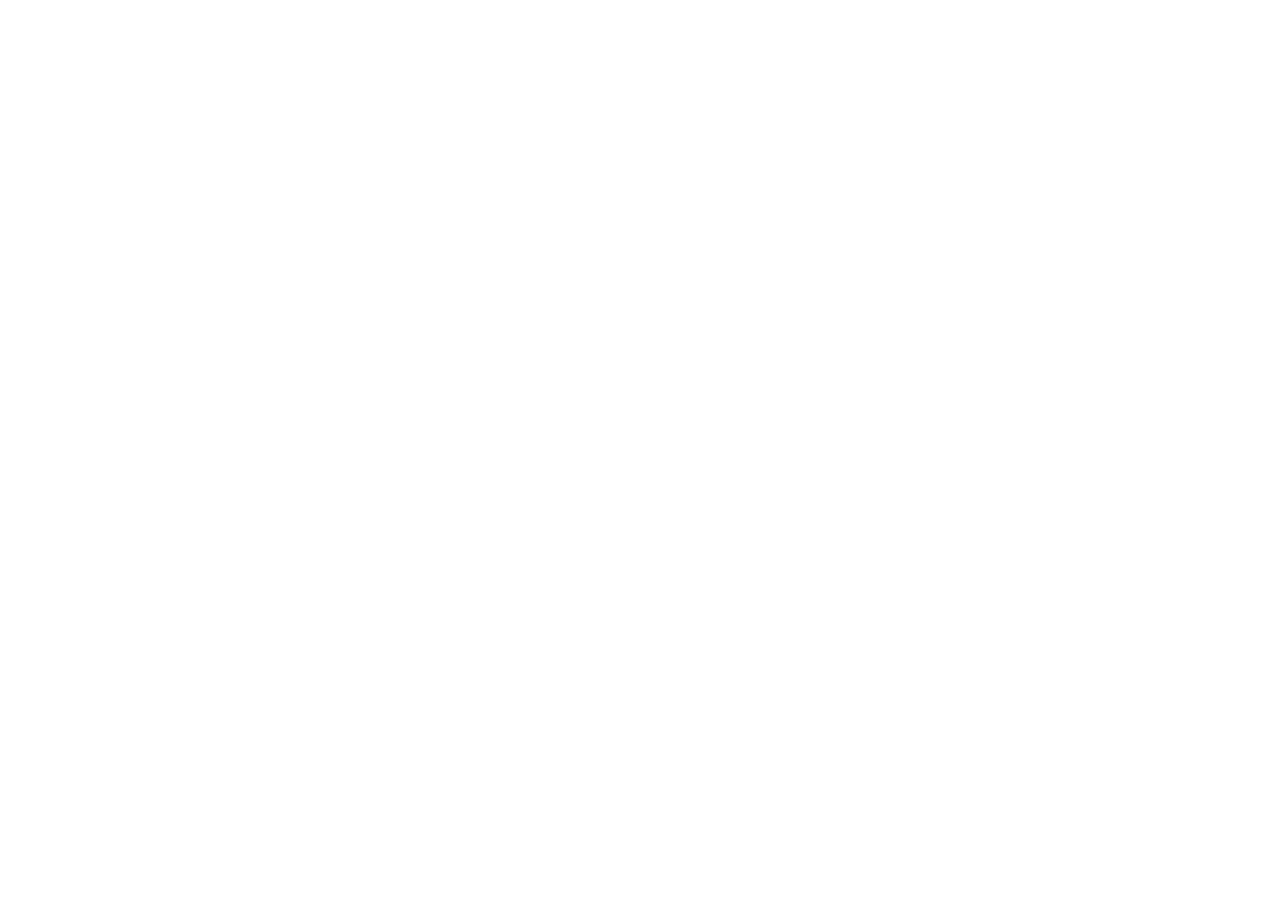
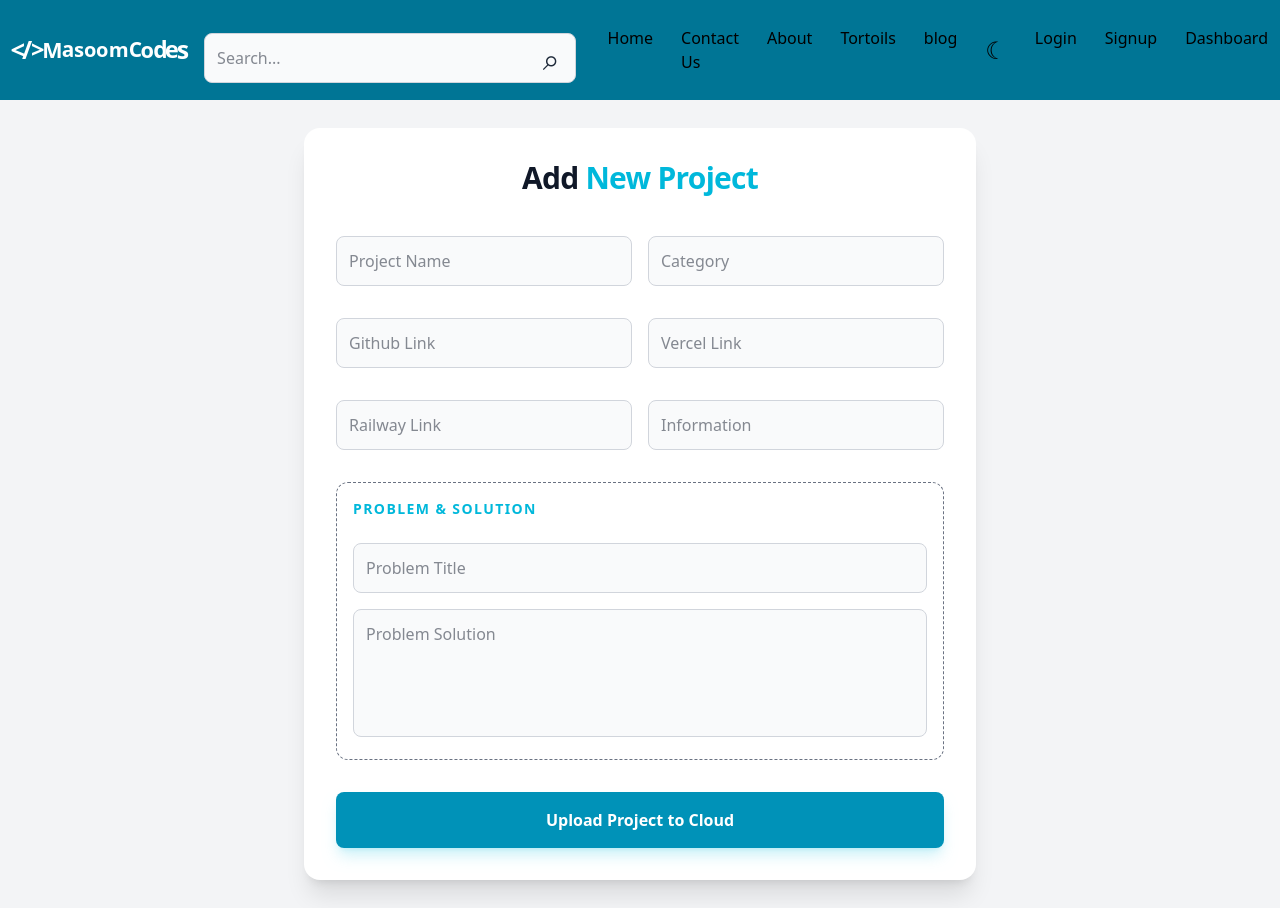
Before and after one commit to qudratullah-stack/FullStack-PortFolio-Frontend, a React (Vite) app: page /admin/page in a window 1280 px wide. Before the commit this address had no page. Before the commit the page ends 800 px from the top, so only its background shows below. Built offline with nearby package versions, Linux system fonts and the light colour scheme.

Commit message:
create AdminComponent with style

```diff
--- a/src/App.tsx
+++ b/src/App.tsx
@@ -4,6 +4,7 @@
 import About from './componenets/About'
 import ContactUs from './componenets/ContactUs'
 import ProviderContext from './context/ProviderContext'
+import Admin from './componenets/Admin'
 function App() {
   return (
     <>
@@ -12,6 +13,7 @@
     <Routes>
       <Route path='/' element={<Home/>}/>
       <Route path='/about' element={<About/>}/>
+      <Route path='/admin/page' element={<Admin/>}/>
       <Route path='/contactUs' element={<ContactUs/>}/>
 
    </Routes>
--- /dev/null
+++ b/src/componenets/Admin.tsx
@@ -0,0 +1,47 @@
+import MyContext from "../context/CreateContext";
+import { useContext } from "react";
+import Navbar from "./partials/Navbar"
+function Admin() {
+    const {darkMode} = useContext(MyContext)
+    const inputStyle = `w-full mt-4 p-3 rounded-lg border outline-none transition-all duration-300
+  ${darkMode
+    ? "bg-gray-800 border-gray-700 text-white focus:border-cyan-500 focus:ring-1 focus:ring-cyan-500"
+    : "bg-gray-50 border-gray-300 text-gray-900 focus:border-blue-500 focus:ring-1 focus:ring-blue-500"
+  }`;
+  return (
+
+   <>
+   <Navbar/>
+  <div className={`project flex flex-col w-full items-center min-h-screen p-7 transition-colors duration-500 ${darkMode ? 'bg-gray-900 text-white' : 'bg-gray-100 text-gray-900'}`}>
+
+   <div className={`form flex flex-col w-full max-w-2xl p-8 rounded-2xl shadow-xl ${darkMode ? 'bg-gray-800/50 border border-gray-700' : 'bg-white'}`}>
+
+      <h2 className="font-extrabold text-3xl mb-6 text-center tracking-tight">
+         Add <span className="text-cyan-500">New Project</span>
+      </h2>
+
+      <div className="grid grid-cols-1 md:grid-cols-2 gap-4">
+         <input type="text" placeholder="Project Name" className={inputStyle} />
+         <input type="text" placeholder="Category" className={inputStyle} />
+         <input type="text" placeholder="Github Link" className={inputStyle} />
+         <input type="text" placeholder="Vercel Link" className={inputStyle} />
+         <input type="text" placeholder="Railway Link" className={inputStyle} />
+         <input type="text" placeholder="Information" className={inputStyle} />
+      </div>
+
+      <div className="mt-8 p-4 rounded-xl border border-dashed border-gray-500">
+         <p className="text-sm font-semibold mb-2 text-cyan-500 uppercase tracking-widest">Problem & Solution</p>
+         <input type="text" placeholder="Problem Title" className={inputStyle} />
+         <textarea placeholder="Problem Solution" className={`${inputStyle} h-32 resize-none`}></textarea>
+      </div>
+
+      <button className="mt-8 w-full py-4 bg-cyan-600 hover:bg-cyan-500 text-white font-bold rounded-lg transition-transform active:scale-95 shadow-lg shadow-cyan-500/20">
+         Upload Project to Cloud
+      </button>
+   </div>
+</div>
+   </>
+  )
+}
+
+export default Admin
--- a/src/componenets/Home.tsx
+++ b/src/componenets/Home.tsx
@@ -29,7 +29,7 @@
       "--chars": homeArray[arrayLength].text.length}}> {homeArray[arrayLength].text} </span>
 </div>
    <p className="mt-8 text-lg p-7 md:text-xl lg:text-3xl text-slate-200 max-w-3xl mx-auto leading-relaxed font-normal antialiased">
-  A <span className="text-cyan-400 font-medium">Full-Stack MERN Specialist</span> dedicated to building high-performance web applications. I bridge the gap between complex backend logic and intuitive user experiences to create <span className="text-white font-bold border-b border-cyan-500/30">scalable solutions</span> that drive real-world results.
+  A <span className="text-cyan-400 font-medium">Full-Stack MERN Specialist</span> dedicated to building high-performance web applications. I bridge the gap between complex backend logic and intuitive user experiences to create <span className="text-white font-bold  border-b-2 border-cyan-500/30">scalable solutions</span> that drive real-world results.
 </p>
       </div>
 </div>
--- a/src/componenets/partials/Navbar.tsx
+++ b/src/componenets/partials/Navbar.tsx
@@ -2,7 +2,7 @@
 import '../../style/index.css'
 import { useState } from "react"
 import MyContext from "../../context/CreateContext"
-import { useContext } from "react"
+import { useContext , useEffect} from "react"
 function Navbar() {
   const [toggle , setTogglebtn ] =useState(false)
   const [searchInput, setSearchInput] = useState(false)
@@ -17,9 +17,20 @@
       setDarkMode(prev => !prev)
  }
  const linkstyle = '    hover:text-gray-400  font-medium transition-colors  relative group hover:underline'
+ useEffect(() => {
+  if (darkMode) {
+    document.body.style.backgroundColor = "#111827";
+  } else {
+    document.body.style.backgroundColor = "rgb(223, 223, 223)";
+  }
+}, [darkMode]);
+let inputs = `  mt-4 p-3 rounded-lg border outline-none transition-all duration-300 ${darkMode
+    ? "bg-gray-800 border-gray-700 text-white focus:border-cyan-500 focus:ring-1 focus:ring-cyan-500"
+    : "bg-gray-50 border-gray-300 text-gray-900 focus:border-blue-500 focus:ring-1 focus:ring-blue-500"
+  }`
   return (
     <>
-<div className={`flex justify-between items-center px-3 h-25 py-4 gap-4 bg-cyan-700 shadow-lg ${darkMode && 'bg-gray-900 '} `}>
+<div className={`flex justify-between items-center px-3 h-25 py-4 gap-4 bg-cyan-700 shadow-lg ${darkMode && 'bg-gray-950 '} `}>
  <span className="flex gap-0.8 font-bold text-xl">
   {"</> MasoomCodes".split("").map((char, index) => (
     <span
@@ -35,17 +46,17 @@
   <div className="relative w-1/3 flex items-center">
   <input
     type="text"
-    className="responsiveInput w-full h-8.75 px-5 pr-10 rounded-full border-2 border-gray-300 focus:border-blue-500 focus:ring-2 focus:ring-blue-200 transition-all duration-300 shadow-sm placeholder-gray-400 text-gray-800 outline-none"
+    className={ `responsiveInput w-full ${inputs}` }
     placeholder="Search..."
   />
-  <span className={`responsiveInput absolute ${darkMode && 'text-white'} right-4 text-gray-800 text-2xl pointer-events-none`}>
+  <span className={`responsiveInput absolute ${darkMode && 'text-white'} right-4 top-6 text-gray-800 text-3xl pointer-events-none`}>
     ⌕
   </span>
 </div>
   {/* for Rsponsive Input */}
    {searchInput && <input
   type="text"
-  className=" absolute top-20 z-10 right-6 w-1/3 h-8.75 px-5 rounded-full border-2 border-gray-300 focus:border-blue-500 focus:ring-2 focus:ring-blue-200 transition-all duration-300 shadow-sm placeholder-gray-400 text-gray-800 outline-none"
+  className={` absolute top-20 z-10 right-6 w-75 ${inputs}`}
   placeholder="Search..." /> }
   {/* Link parent Toggle btn */}
  <div className=" flex gap-3">
@@ -54,7 +65,7 @@
     </div>
 
 {/* Link container */}
-  <div className={` hidden  2xl:flex lg:flex lg:gap-6  xl:flex xl:gap-7 ${darkMode&&'bg-gray-900'} ${toggle ? `responsiveLink ${darkMode ?'bg-gray-900 text-white':'bg-white'}`:'' }`}>
+  <div className={` hidden  2xl:flex lg:flex lg:gap-6  xl:flex xl:gap-7  ${toggle ? `responsiveLink ${darkMode ?'bg-gray-950 text-white':'bg-white'}`:'' }`}>
     <Link
       to="/"
       className={`${linkstyle} ${darkMode?"text-white":'text-black'} `}>Home </Link>
@@ -77,6 +88,9 @@
        <Link
       to="/about"
       className={`${linkstyle} ${darkMode?"text-white":'text-black'} `}>Signup </Link>
+       <Link
+      to="/admin/page"
+      className={`${linkstyle} ${darkMode?"text-white":'text-black'} `}>Dashboard</Link>
   </div>
 
 </div>
```
